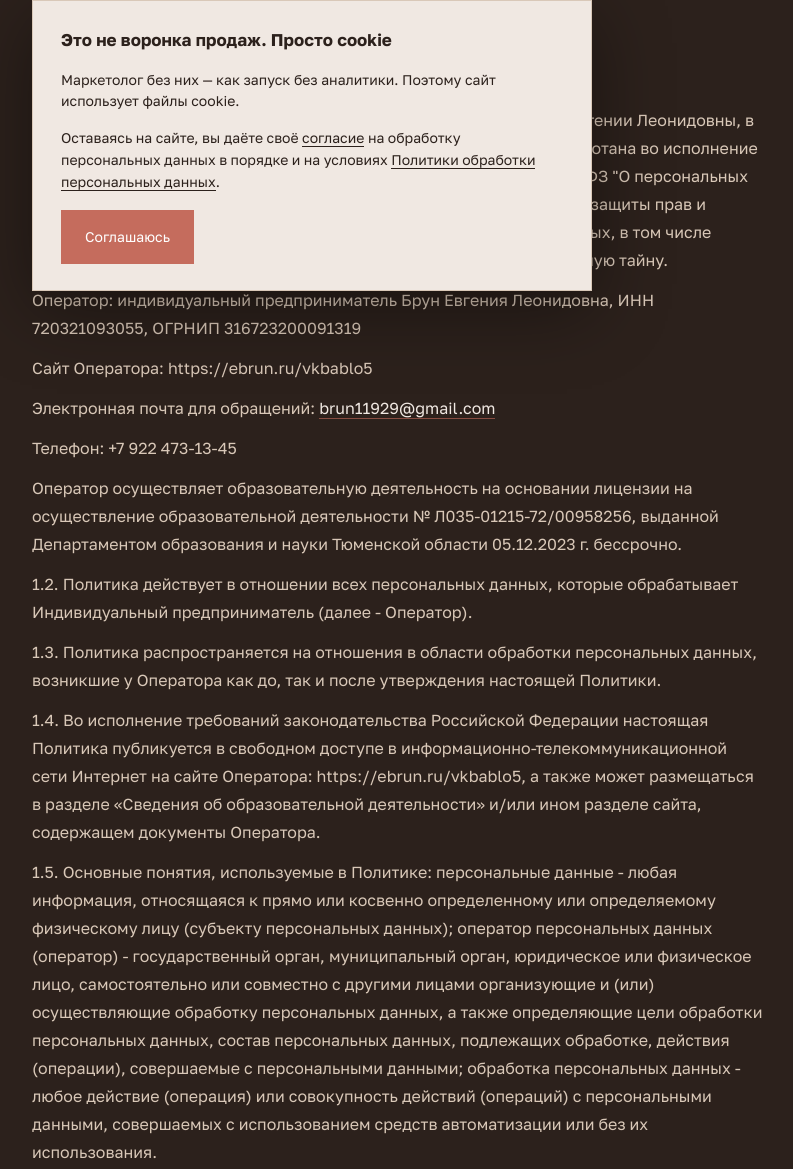
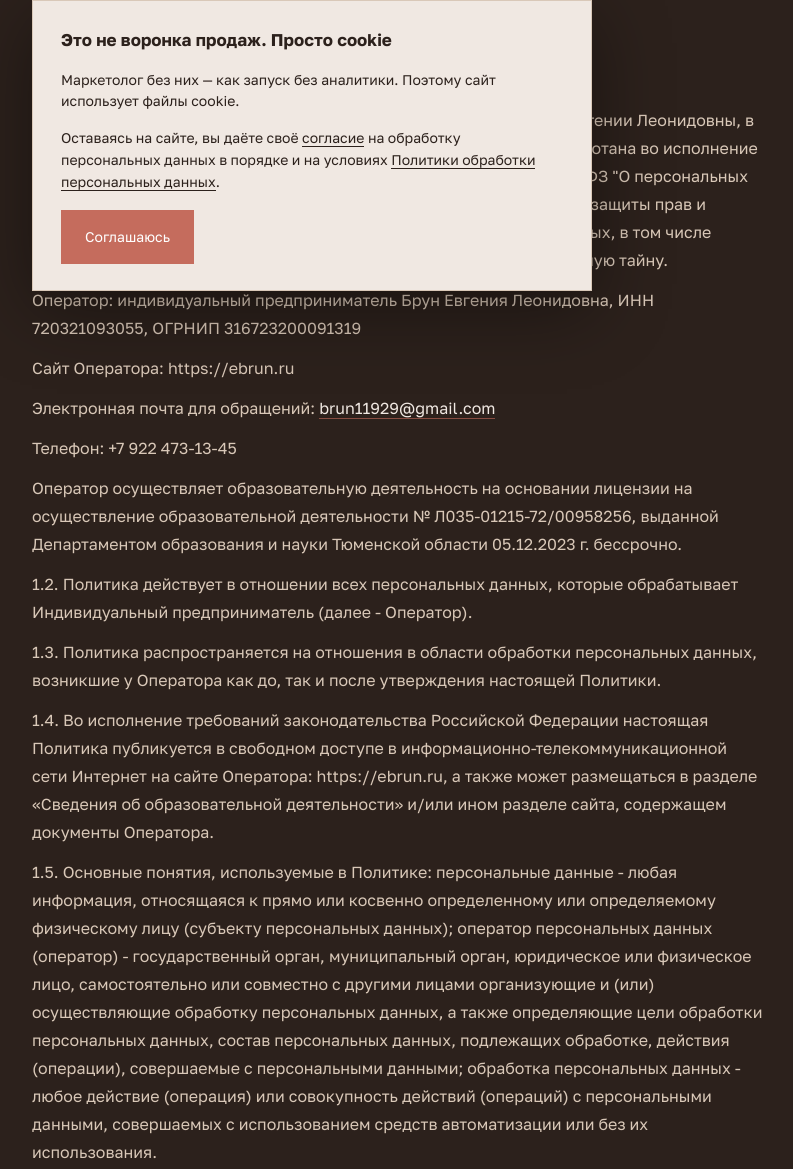
Before and after one commit to Ebrun-new/ebrun, a plain HTML site: page privacy/index.html in a window 1280 px wide. Shown: the part 485-1654 px from the top of the page, without its empty margins (32-825 px from the left). Drawn offline with Linux system fonts and the light colour scheme.

Commit message:
Документы: адрес сайта оператора https://ebrun.ru вместо ebrun.ru/vkbablo5 (по просьбе Евгении)
Co-Authored-By: Claude Opus 5.5 <noreply@anthropic.com>

```diff
--- a/privacy/index.html
+++ b/privacy/index.html
@@ -9,13 +9,13 @@
 <h2>1. Общие положения</h2>
 <p>1.1. Настоящая Политика Индивидуального предпринимателя Брун Евгении Леонидовны, в отношении обработки персональных данных (далее Политика) разработана во исполнение требований п. 2 ч. 1 ст. 18.1 Федерального закона от 27.07.2006 N 152-ФЗ "О персональных данных" (далее - Закон о персональных данных) в целях обеспечения защиты прав и свобод человека и гражданина при обработке его персональных данных, в том числе защиты прав на неприкосновенность частной жизни, личную и семейную тайну.</p>
 <p>Оператор: индивидуальный предприниматель Брун Евгения Леонидовна, ИНН 720321093055, ОГРНИП 316723200091319</p>
-<p>Сайт Оператора: https://ebrun.ru/vkbablo5</p>
+<p>Сайт Оператора: https://ebrun.ru</p>
 <p>Электронная почта для обращений: <a href="mailto:brun11929@gmail.com">brun11929@gmail.com</a></p>
 <p>Телефон: +7 922 473-13-45</p>
 <p>Оператор осуществляет образовательную деятельность на основании лицензии на осуществление образовательной деятельности № Л035-01215-72/00958256, выданной Департаментом образования и науки Тюменской области 05.12.2023 г. бессрочно.</p>
 <p>1.2. Политика действует в отношении всех персональных данных, которые обрабатывает Индивидуальный предприниматель (далее - Оператор).</p>
 <p>1.3. Политика распространяется на отношения в области обработки персональных данных, возникшие у Оператора как до, так и после утверждения настоящей Политики.</p>
-<p>1.4. Во исполнение требований законодательства Российской Федерации настоящая Политика публикуется в свободном доступе в информационно-телекоммуникационной сети Интернет на сайте Оператора: https://ebrun.ru/vkbablo5, а также может размещаться в разделе «Сведения об образовательной деятельности» и/или ином разделе сайта, содержащем документы Оператора.</p>
+<p>1.4. Во исполнение требований законодательства Российской Федерации настоящая Политика публикуется в свободном доступе в информационно-телекоммуникационной сети Интернет на сайте Оператора: https://ebrun.ru, а также может размещаться в разделе «Сведения об образовательной деятельности» и/или ином разделе сайта, содержащем документы Оператора.</p>
 <p>1.5. Основные понятия, используемые в Политике: персональные данные - любая информация, относящаяся к прямо или косвенно определенному или определяемому физическому лицу (субъекту персональных данных); оператор персональных данных (оператор) - государственный орган, муниципальный орган, юридическое или физическое лицо, самостоятельно или совместно с другими лицами организующие и (или) осуществляющие обработку персональных данных, а также определяющие цели обработки персональных данных, состав персональных данных, подлежащих обработке, действия (операции), совершаемые с персональными данными; обработка персональных данных - любое действие (операция) или совокупность действий (операций) с персональными данными, совершаемых с использованием средств автоматизации или без их использования.</p>
 <p>Обработка персональных данных включает в себя в том числе:</p>
 <ul><li>сбор;</li><li>запись;</li><li>систематизацию;</li><li>накопление;</li><li>хранение;</li><li>уточнение (обновление, изменение);</li><li>извлечение;</li><li>использование;</li><li>обезличивание;</li><li>блокирование;</li><li>удаление;</li><li>уничтожение.</li></ul>
@@ -135,7 +135,7 @@
 <p>ОГРНИП: 316723200091319</p>
 <p>Лицензия на осуществление образовательной деятельности: № Л035-01215-72/00958256, выдана Департаментом образования и науки Тюменской области</p>
 <p>05.12.2023 г., бессрочно</p>
-<p>Сайт Оператора: ebrun.ru/vkbablo5</p>
+<p>Сайт Оператора: https://ebrun.ru</p>
 <p>Электронная почта для обращений: <a href="mailto:brun11929@gmail.com">brun11929@gmail.com</a></p>
 <p>Телефон: +7 922 473-13-45</p>
 <p>Субъект персональных данных вправе направить Оператору обращение, запрос, заявление об уточнении, блокировании, удалении, уничтожении персональных данных, отзыв согласия на обработку персональных данных, отказ от рекламной и информационной рассылки либо иное обращение, связанное с обработкой персональных данных, по адресу электронной почты Оператора.</p>
```
Also changed, not shown: oferta/index.html (+3 -3 lines), rassylka/index.html (+2 -2 lines), soglasie/index.html (+1 -1 lines).
